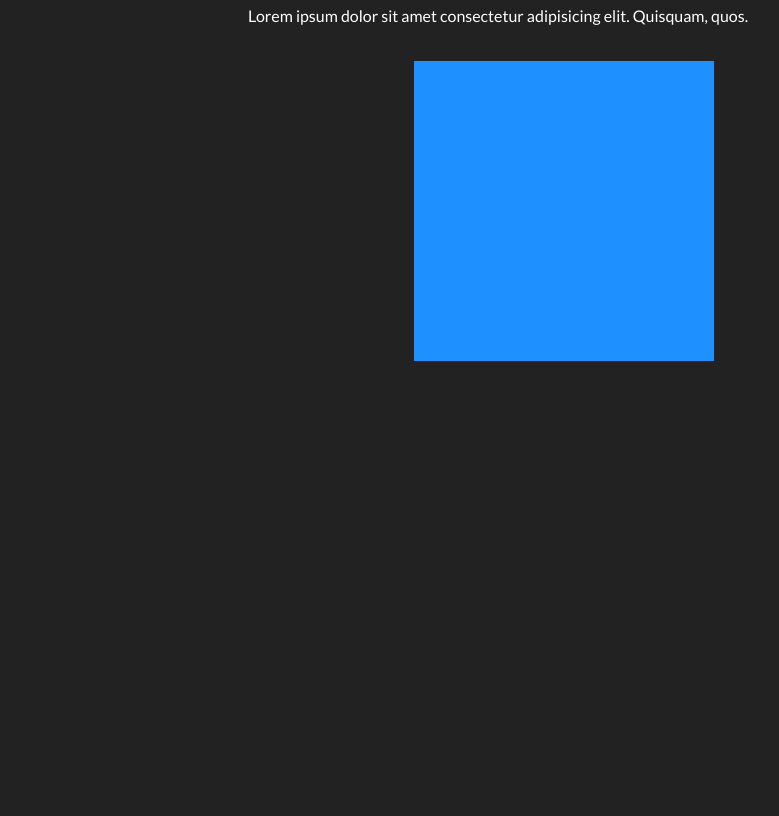
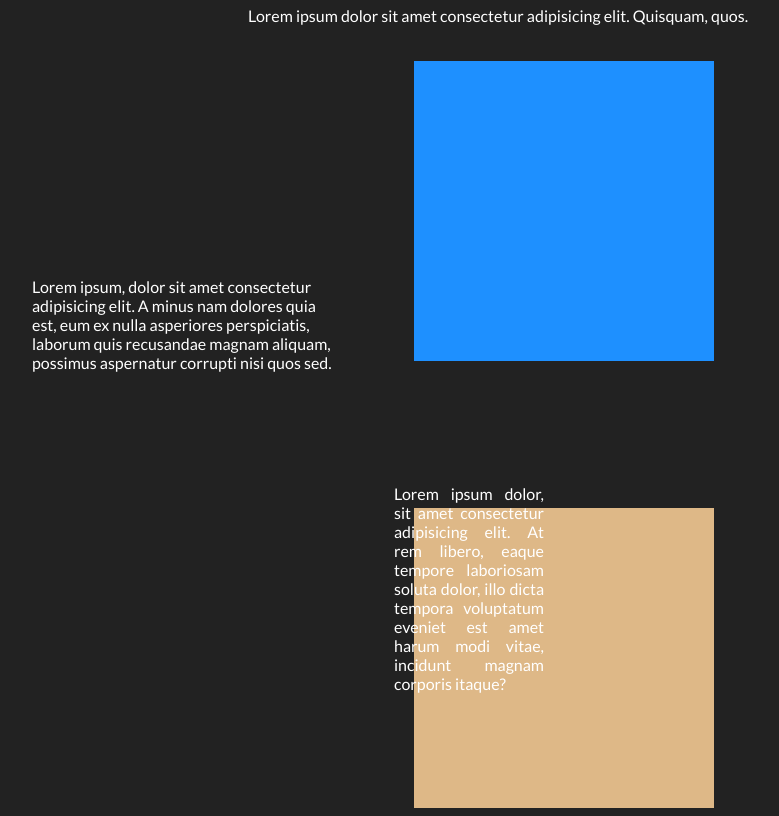
Before and after one commit to lpasiak/frontend-learning, a plain HTML site: page index.html in a window 1280 px wide. Shown: the part 79-895 px from the top of the page, without its empty margins (76-855 px from the left). Before the commit the page ends 800 px from the top, so only its background shows below. Drawn offline with Linux system fonts and the light colour scheme.

Commit message:
Playing with relative and absolute positions

```diff
--- a/index.html
+++ b/index.html
@@ -16,5 +16,11 @@
 
     <section></section>
     </div>
+    <p class="long-text">Lorem ipsum, dolor sit amet consectetur adipisicing elit. A minus nam dolores quia est, eum ex nulla asperiores perspiciatis, laborum quis recusandae magnam aliquam, possimus aspernatur corrupti nisi quos sed.</p>
+    <div class="positioneddiv">
+        <section>
+            <p>Lorem ipsum dolor, sit amet consectetur adipisicing elit. At rem libero, eaque tempore laboriosam soluta dolor, illo dicta tempora voluptatum eveniet est amet harum modi vitae, incidunt magnam corporis itaque?</p>
+        </section>
+    </div>
 </body>
 </html>
--- a/style.css
+++ b/style.css
@@ -17,7 +17,7 @@ div {
     align-items: center;
     flex-direction: column;
 }
-p {
+div p {
     width: 50%;
     text-align: justify;
     text-justify: inter-word;
@@ -28,3 +28,21 @@ section {
     background-color: dodgerblue;
     margin-top: 20px;
 }
+p.long-text {
+    width: 300px;
+    position: relative;
+    top: -100px;
+    left: 100px;
+}
+.positioneddiv {
+    position: relative;
+}
+.positioneddiv section {
+    position: relative;
+    background-color: burlywood;
+}
+.positioneddiv p {
+    position: absolute;
+    top: -40px;;
+    left: -20px;
+}
```
